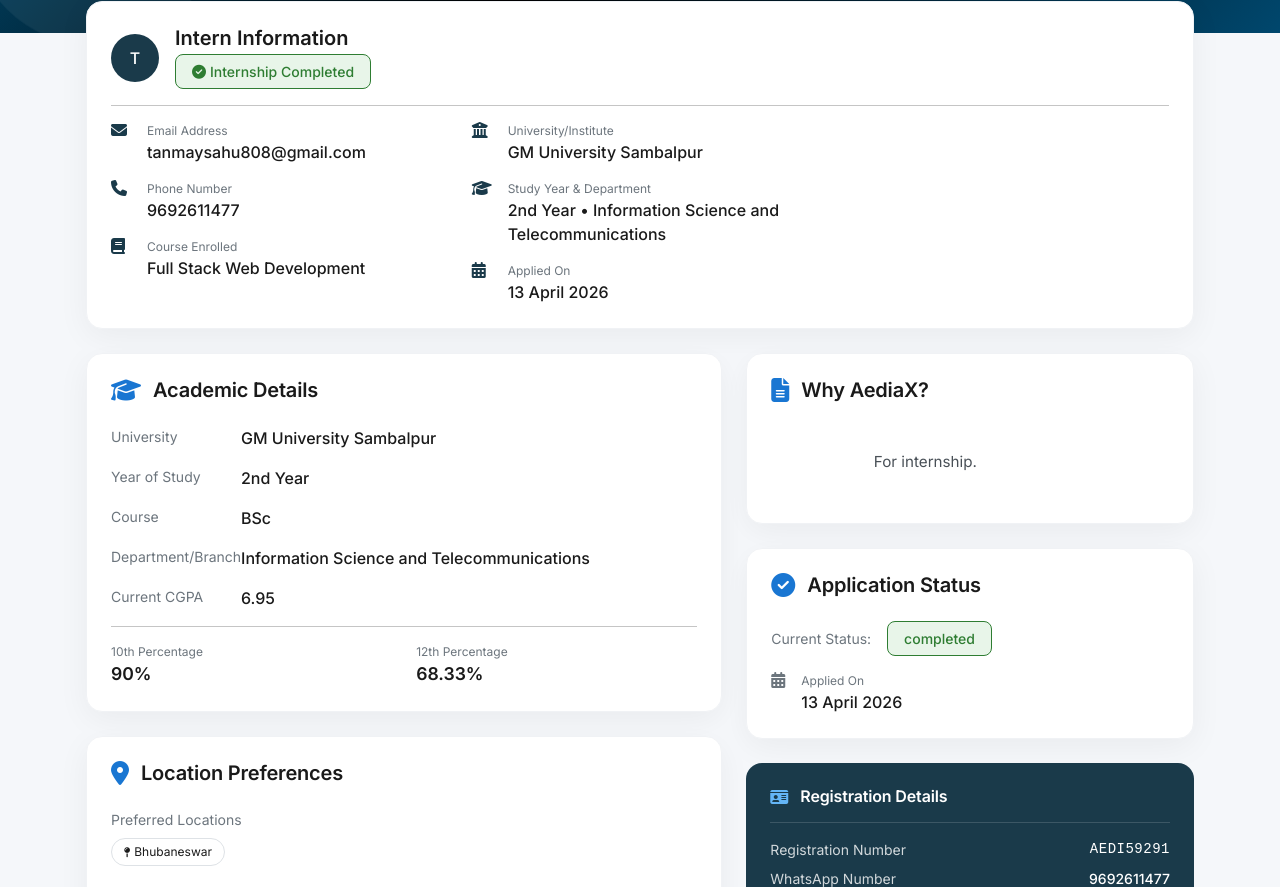
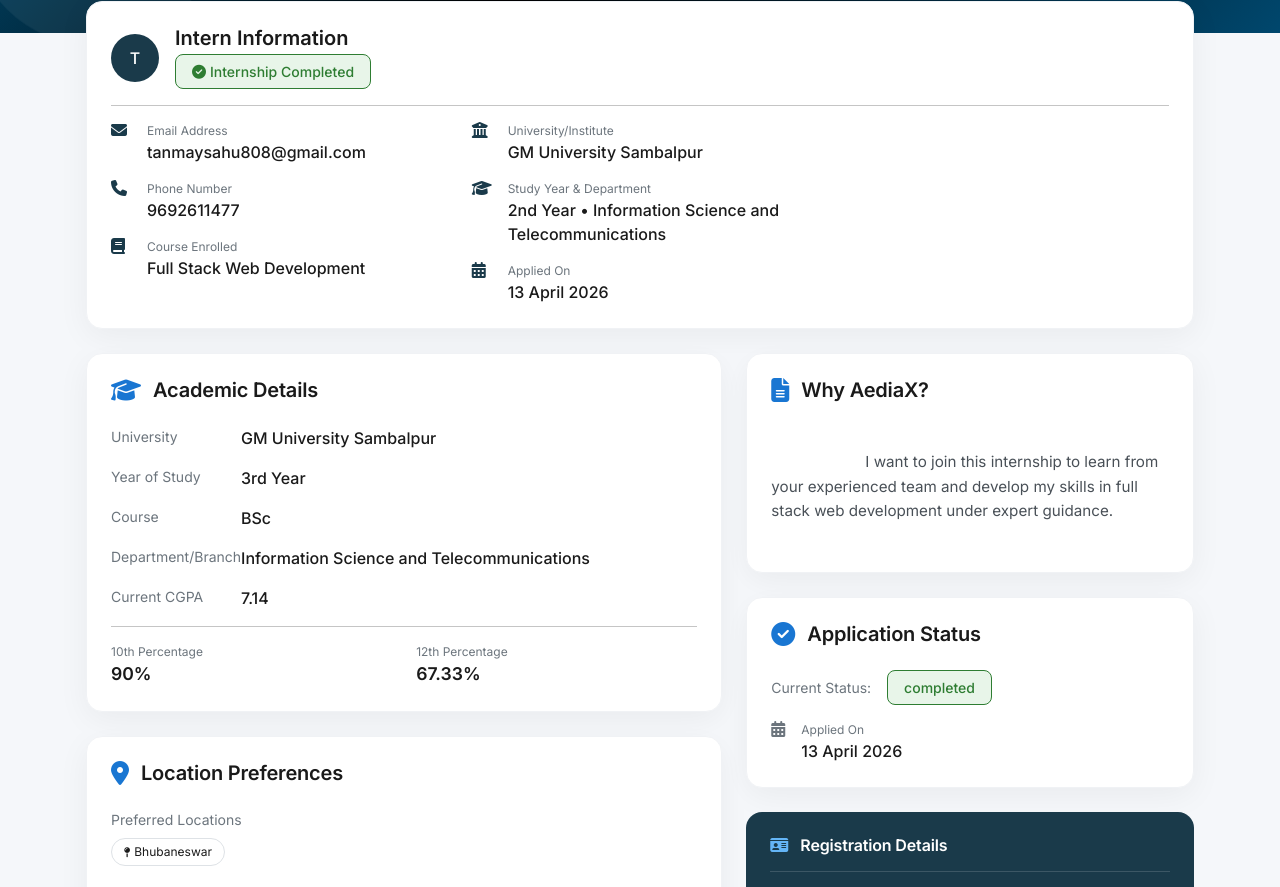
Before and after one commit to tanmayyysss/Newone, a plain HTML site: page index.html in a window 1280 px wide. Shown: the part 295-1182 px from the top of the page. Drawn offline with nearby package versions, Linux system fonts and the light colour scheme.

Commit message:
change academic details

```diff
--- a/index.html
+++ b/index.html
@@ -462,7 +462,7 @@
                     </div>
                     <div class="info-row">
                         <div class="info-label">Year of Study</div>
-                        <div class="info-value">2nd Year</div>
+                        <div class="info-value">3rd Year</div>
                     </div>
                     <div class="info-row">
                         <div class="info-label">Course</div>
@@ -474,7 +474,7 @@
                     </div>
                     <div class="info-row">
                         <div class="info-label">Current CGPA</div>
-                        <div class="info-value">6.95</div>
+                        <div class="info-value">7.14</div>
                     </div>
 
                     <hr class="my-3">
@@ -486,7 +486,7 @@
                         </div>
                         <div class="col-6">
                             <div style="font-size: 0.75rem; color: #6c757d;">12th Percentage</div>
-                            <div style="font-weight: 600; font-size: 1.1rem;">68.33%</div>
+                            <div style="font-weight: 600; font-size: 1.1rem;">67.33%</div>
                         </div>
                     </div>
                 </div>
@@ -521,7 +521,7 @@
                         <h3>Why AediaX?</h3>
                     </div>
                     <div class="reason-text">
-                        For internship.
+                      I want to join this internship to learn from your experienced team and develop my skills in full stack web development under expert guidance.
                     </div>
                 </div>
 
```
Also changed, not shown: index-demo.html (added, +12 -0 lines).
